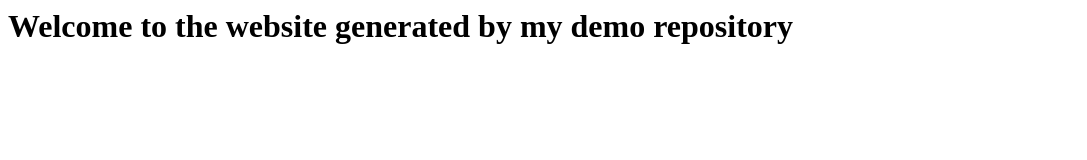
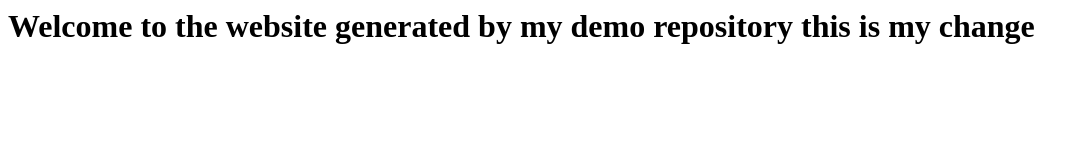
Before and after one commit to hermosillo-i3/demo-repository, a website: page index.html in a window 1280 px wide. Shown: the whole page, without its empty margins (0-1087 px from the left). Drawn offline with Linux system fonts and the light colour scheme.

Commit message:
c1 julio

```diff
--- a/index.html
+++ b/index.html
@@ -1 +1 @@
-<h1>Welcome to the website generated by my demo repository</h1>
+<h1>Welcome to the website generated by my demo repository this is my change</h1>
```
